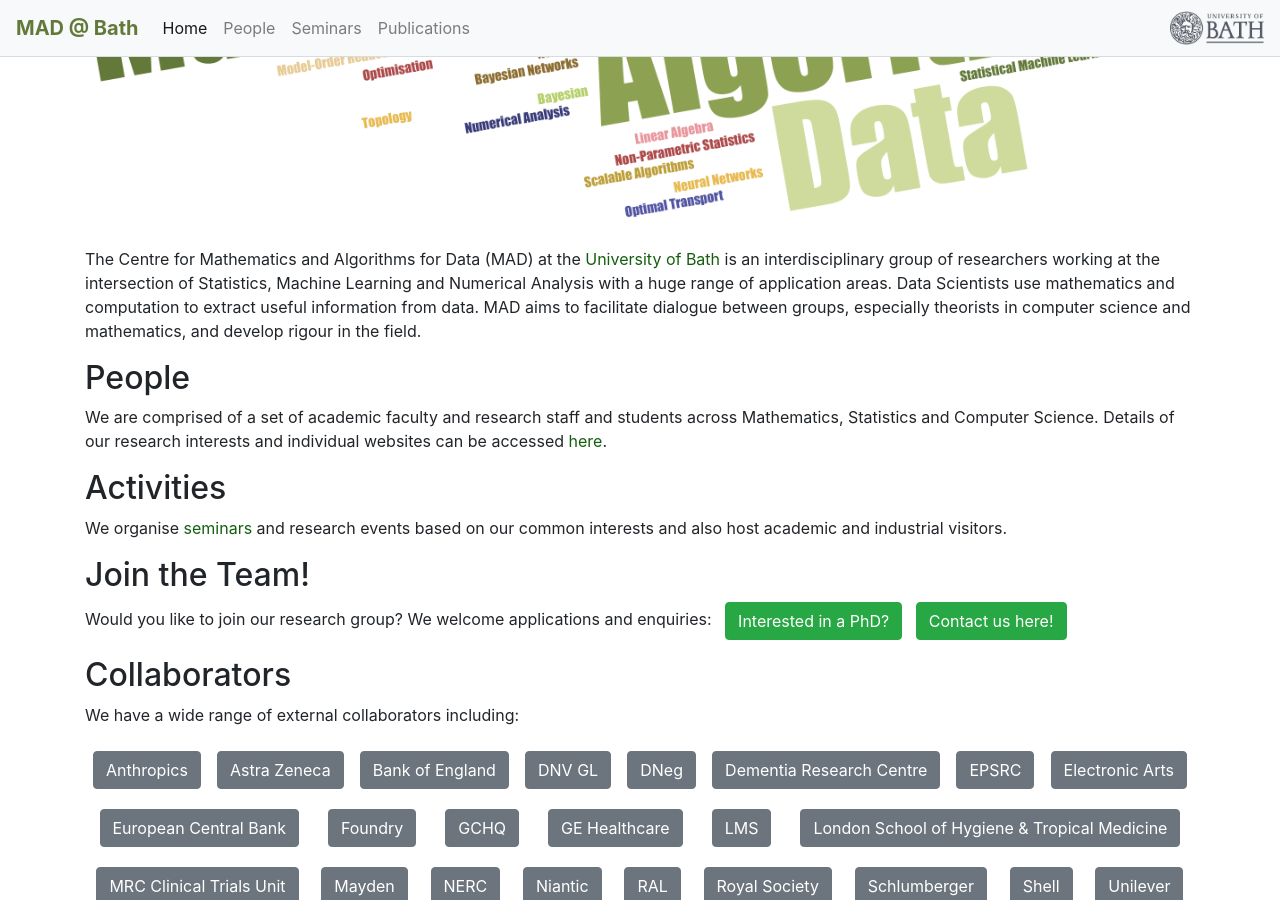
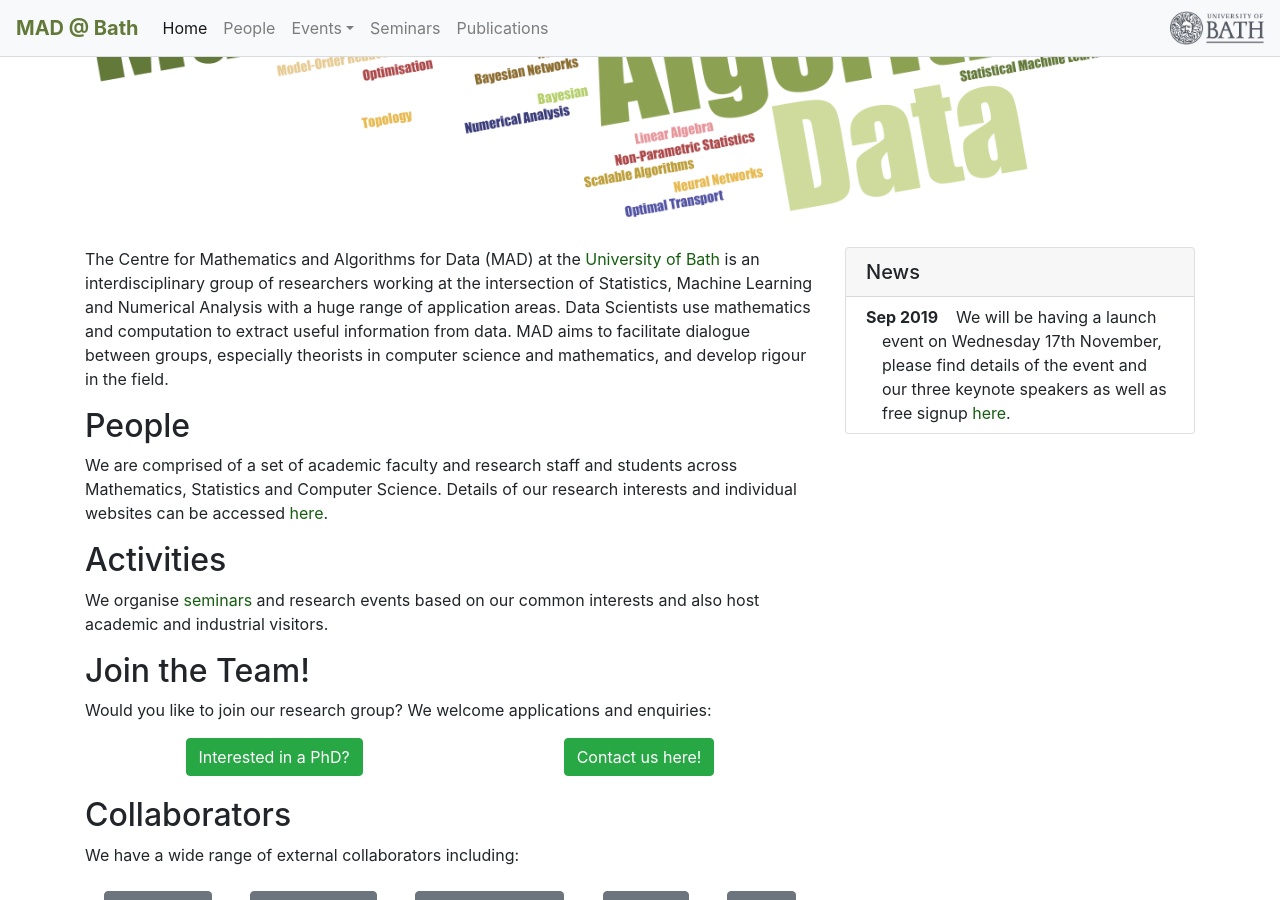
Before and after one commit to mathematics-and-algorithms-for-data/mathematics-and-algorithms-for-data.github.io, a Jekyll site: the page built from index.md, in a window 1280 px wide and 900 px high, scrolled down 471 px. Built offline with Jekyll 4.4.1, drawn with Linux system fonts in a browser that asks for light colours; nearby versions of some CDN libraries.

Commit message:
Added launch event and news sidebar.

```diff
--- a/_data/navigation.yml
+++ b/_data/navigation.yml
@@ -3,6 +3,9 @@
     url: /
   - title: People
     url: /people/
+  - title: Events
+    url: /events/
+    dropdown: true
   - title: Seminars
     url: /seminars/
   - title: Publications
--- /dev/null
+++ b/_data/news.yml
@@ -0,0 +1,4 @@
+items:
+  - date: "2019-09-01"
+    text: "We will be having a launch event on Wednesday 17th November, please find details of the event and our three keynote speakers as well as free signup [here](__/events/launch_event/)."
+    critical: true
--- a/_includes/navbar.html
+++ b/_includes/navbar.html
@@ -1,24 +1,41 @@
 <!-- Start NavBar.. -->
-<nav class="navbar sticky-top navbar-expand-md navbar-light bg-light"
-  style="border-bottom: 1px solid #d8dce0!important">
+<nav class="navbar sticky-top navbar-expand-md navbar-light bg-light" style="border-bottom: 1px solid #d8dce0!important">
   <a class="navbar-brand" href="{{ site.baseurl }}/"><b class="ndfc-brand">{{ site.brand }}</b></a>
   <div class="d-xs-block d-md-none">
     <a class="nav-item nav-link p-0" href="https://www.bath.ac.uk/"><img height="34" class="d-inline-block align-top" alt="" src="{{ site.baseurl }}/assets/images/logos/bath-logo.png"></a>
   </div>
-  <button class="navbar-toggler" type="button" data-toggle="collapse" data-target="#navbarNavAltMarkup" aria-controls="navbarNavAltMarkup" aria-expanded="false" aria-label="Toggle navigation">
+  <button class="navbar-toggler" type="button" data-toggle="collapse" data-target="#navbarNavDropdown" aria-controls="navbarNavDropdown" aria-expanded="false" aria-label="Toggle navigation">
     <span class="navbar-toggler-icon"></span>
   </button>
-  <div class="collapse navbar-collapse" id="navbarNavAltMarkup">
-    <div class="navbar-nav">
+  <div class="collapse navbar-collapse" id="navbarNavDropdown">
+    <ul class="navbar-nav">
       {% for item in site.data.navigation.pages %}
-        <a class="nav-item nav-link {% if item.url == page.url %}active{% endif %}" href="{{ site.baseurl }}{{ item.url }}">{{ item.title }}</a>
+        {% if item.dropdown %}
+          {% assign dropdown_pages = site.pages | where_exp:"page", "page.url contains item.url" %}
+          {% assign page_active = item.url == page.url %}
+          {% for subpage in dropdown_pages %}
+            {% if subpage.url == page.url %}
+              {% assign page_active = true %}
+            {% endif %}
+          {% endfor %}
+          <li class="nav-item dropdown {% if page_active == true %}active{% endif %}">
+            <a class="nav-link dropdown-toggle" href="{{ site.baseurl }}{{ item.url }}" id="navbarDropdownMenuLink" role="button" data-toggle="dropdown" aria-haspopup="true" aria-expanded="false">{{ item.title }}</a>
+            <div class="dropdown-menu" aria-labelledby="navbarDropdownMenuLink">
+              {% assign sorted_dropdown_pages = dropdown_pages | sort:"index" %}
+              {% for subpage in sorted_dropdown_pages %}
+                <a class="dropdown-item {% if subpage.url == page.url %}font-weight-bold{% endif %}" href="{{ site.baseurl }}{{ subpage.url }}">{{ subpage.title }}</a>
+              {% endfor %}
+            </div>
+          </li>
+        {% else %}
+          <li class="nav-item {% if item.url == page.url %}active{% endif %}">
+            <a class="nav-link" href="{{ site.baseurl }}{{ item.url }}">{{ item.title }}</a>
+          </li>
+        {% endif %}
       {% endfor %}
       <!--<a class="d-none d-lg-block nav-item nav-link disabled" href="{{ site.baseurl }}{{ item.url }}">Debug : {{page.url}}</a>-->
-    </div>
+    </ul>
   </div>
-  <!--<div class="d-none d-md-block">
-    <a class="nav-item nav-link p-0" href="https://royalsociety.org/"><img height="34" class="d-inline-block align-top" alt="" src="{{ site.baseurl }}/assets/images/logos/rs-logo.png"></a>
-  </div>-->
   <div class="d-none d-md-block">
     <a class="nav-item nav-link p-0 pl-2" href="https://www.bath.ac.uk/"><img height="34" class="d-inline-block align-top" alt="" src="{{ site.baseurl }}/assets/images/logos/bath-logo.png"></a>
   </div>
--- /dev/null
+++ b/_includes/sidebar.html
@@ -0,0 +1,21 @@
+<div class="card">
+  <h5 class="card-header mb-2">{% if include.just_critical == 'true' %}Latest News{% else %}News{% endif %}</h5>
+  {% if include.just_critical == 'true' %}
+  {% assign filtered_news_items = site.data.news.items | where: "critical", true %} <!--| where: "date", "2019-01-01" %} -->
+  {% else %}
+  {% assign filtered_news_items = site.data.news.items %}
+  {% endif %}
+
+  {% assign sorted_news_items = (filtered_news_items | sort: 'date') | reverse %}
+  {% for item in sorted_news_items %}
+  <div class="card-body clearfix pb-0 pt-0 mb-2 {%comment%}{% if item.critical %}ndfc-brand{% endif %}{%endcomment%}"><!--text-danger-->
+    <!--<h5 class="card-title">Special title treatment</h5>-->
+    <p class="card-text" style="text-indent: -1em; padding-left: 1em;">
+      <!--<span class="float-left mr-2">{{ item.date }}</span>
+      <span class="">{{ item.text | markdownify | remove: "<p>" | remove: "</p>" }}</span>-->
+      <b>{{ item.date | date: '%b %Y' }}</b> &nbsp;&nbsp; {{ item.text | markdownify | remove: "<p>" | remove: "</p>" | replace: "__", site.baseurl }}
+    </p>
+    <!--<a href="#" class="btn btn-primary">Go somewhere</a>-->
+  </div>
+  {% endfor %}
+</div>
--- /dev/null
+++ b/_layouts/default_sidebar.html
@@ -0,0 +1,49 @@
+<!doctype html>
+<html lang="en">
+  <head>
+    {% include head_includes.html %}
+
+    <title>{{ site.title}} : {{ page.title }}</title>
+  </head>
+
+  <header>
+  </header>
+
+  <body>
+    {% include navbar.html %}
+    {% include header_full.html %}
+
+    <main role="main" class="container">
+
+      {% if page.use_word_cloud %}
+      <div class="row align-items-center">
+        <div class="col-xs-12 mx-auto pt-1 mb-3">
+          <img class="img-fluid align-self-start" src="{{ site.baseurl }}{{ site.wordcloud }}" alt="Word Cloud">
+        </div>
+      </div>
+      {% endif %}
+
+      <div class="row row-offcanvas row-offcanvas-right">
+
+        <div class="col-xs-6 d-xs-block d-md-none ml-3 mr-3 mb-3">
+          {% include sidebar.html just_critical="true" %}
+        </div>
+
+        <div class="col-xs-12 col-md-8">
+          {{ content }}
+        </div>
+
+        <div class="col-xs-6 col-md-4">
+          {% include sidebar.html %}
+        </div>
+      </div>
+
+    </main>
+
+    <footer class="footer bg-light" style="border-top: 1px solid #d8dce0!important">
+      {% include footer.html %}
+    </footer>
+
+    {% include scripts.html %}
+  </body>
+</html>
--- /dev/null
+++ b/events/launch_event.md
@@ -0,0 +1,61 @@
+---
+layout: default_sparse
+title: Launch Event
+permalink: /events/launch_event/
+index: 0
+---
+
+<h1 style="text-align: center;" class="pb-2">MAD Launch Event</h1>
+
+The [Center for Mathematics and Algorithms for Data (MAD)]({{ site.baseurl }}/) at the [University of Bath](http://www.bath.ac.uk) is launching! Come and join us on 13th November for a day of talks including three invited keynote speakers.
+
+**Registration is free, please let [Tony Shardlow](mailto:t.shardlow@bath.ac.uk) know if are coming along.**
+
+<h4 class="pt-2">Wolfson Lecture Theatre 4W1.7, University of Bath,</h4>
+<h4>Wednesday 13<sup>th</sup> November</h4>
+
+<h4 class="pt-3">Programme:</h4>
+
+|  |&nbsp;&nbsp;&nbsp;&nbsp;&nbsp;&nbsp;| |
+|--:||---|
+|9:50am || Who's MAD?
+|10:00am|| [Tim Cootes (Manchester)](https://personalpages.manchester.ac.uk/staff/timothy.f.cootes/) *"Modelling and matching deformable structures in images"* |
+|10:50am|| Coffee |
+|11:15am|| [Kostas Zygalakis (Edinburgh)](https://www.maths.ed.ac.uk/school-of-mathematics/people?person=506)
+|12:05pm|| Lunch in the Claverton Rooms|
+|2:00pm || [Allen Hart (Bath)](https://researchportal.bath.ac.uk/en/persons/allen-hart)|
+|2:20pm || PhD student talk |
+|2:40pm|| PhD student talk |
+|3:00pm|| Coffee|
+|3:30pm|| [Christop Andrieu (Bristol)](http://www.bristol.ac.uk/maths/people/christophe-andrieu/overview.html) |
+|4:20pm|| Close |
+
+<br>
+
+## Keynote Speakers
+
+<h3 class="pt-2 pb-1">Prof Tim Cootes</h3>
+
+#### Talk: Modelling and matching deformable structures in images
+
+Many objects of interest in images can be represented as deformed versions of some average structure - for instance faces, bones and many organs in medical images. The shape of an object can be represented as the positions of a set of landmark points. By analysing how the positions of the points vary from one example to another, we can learn the mean shape and the ways in which the shape can vary.
+
+This talk will describe methods of constructing statistical models of the variation in shape and appearance of a variety objects from annotated sets of examples.  The parameters of such models give a compact description of examples of a class, and can be used to identify individuals or to learn how appearance changes between groups.
+
+Since accurately annotating landmarks on new images is difficult and time-consuming, automatic methods of locating such points using the models have been developed.  Particularly effective are regression-based techniques which predict the update to model parameters or landmark point positions from image features.
+
+We will describe a powerful recent approaches using both Random Forest regression and Convolutional Neural Networks to vote for the most likely position of each model point, leading to robust and accurate model fitting.
+
+#### Biography
+
+Tim Cootes has a BSc in Mathematics and Physics from Exeter University (1986), and PhD in Engineering from Sheffield City Polytechnic (1991).
+
+He began work in Computer Vision at the Department of Medical Biophysics, Manchester University in 1991. He has remained in the same group ever since, though its name has changed several times.  He was awarded an EPSRC Advanced Fellowship in 1995, and became a Lecturer in 2002.
+
+In 2006 he became a Professor of Computer Vision within the Imaging Sciences group.
+
+His work focuses on developing models of the appearance of objects in digital images, using statistical models to represent variation in both shape and the appearance.  These have been applied to a wide variety of problems including facial image interpretation and medical image analysis.  His work has been widely adopted - his paper on "Active Shape Models" has been cited over 8000 times.
+
+In 2010 Prof Cootes was elected as a Fellow of the International Associate for Pattern Recognition.
+
+In 2014 he was awarded the title of Distinguished Fellow of the British Machine Vision Association.
--- a/index.md
+++ b/index.md
@@ -2,15 +2,16 @@
 # Feel free to add content and custom Front Matter to this file.
 # To modify the layout, see https://jekyllrb.com/docs/themes/#overriding-theme-defaults
 
-layout: default
+layout: default_sidebar
 title: Home
+use_word_cloud: true
 ---
 
-<div class="row align-items-center">
+<!--<div class="row align-items-center">
 	<div class="col-xs-12 mx-auto pt-1 mb-3">
 		<img class="img-fluid align-self-start" src="{{ site.baseurl }}{{ site.wordcloud }}" alt="Word Cloud">
 	</div>
-</div>
+</div>-->
 
 <!--## Statistics, Machine Learning and Numerical Analysis-->
 
@@ -27,9 +28,9 @@
 ## Join the Team!
 
 <p>Would you like to join our research group? We welcome applications and enquiries:
-&nbsp;&nbsp;<a class="btn btn-success d-none d-xl-inline-block" role="button" href="https://www.bath.ac.uk/topics/postgraduate-research/">Interested in a PhD?</a>
-&nbsp;&nbsp;<a class="btn btn-success d-none d-xl-inline-block" role="button" href="mailto:{{ site.email }}?subject=MAD">Contact us here!</a></p>
-<div class="row no-gutters pt-2 d-xs-block d-xl-none">
+</p>{%comment%}&nbsp;&nbsp;<a class="btn btn-success d-none d-xl-inline-block" role="button" href="https://www.bath.ac.uk/topics/postgraduate-research/">Interested in a PhD?</a>
+&nbsp;&nbsp;<a class="btn btn-success d-none d-xl-inline-block" role="button" href="mailto:{{ site.email }}?subject=MAD">Contact us here!</a></p>{%endcomment%}
+<div class="row no-gutters pt-0 d-xs-block {%comment%}d-xl-none{%endcomment%}">
 <div class="mb-1 pl-2 pr-2 mx-auto mx-sm-left col-xs-auto">
 	<p><a class="btn btn-success" role="button" href="https://www.bath.ac.uk/topics/postgraduate-research/">Interested in a PhD?</a></p>
 </div>
```
Also changed, not shown: _includes/header_sparse.html (added, +32 -0 lines), _layouts/default_sparse.html (added, +28 -0 lines).
